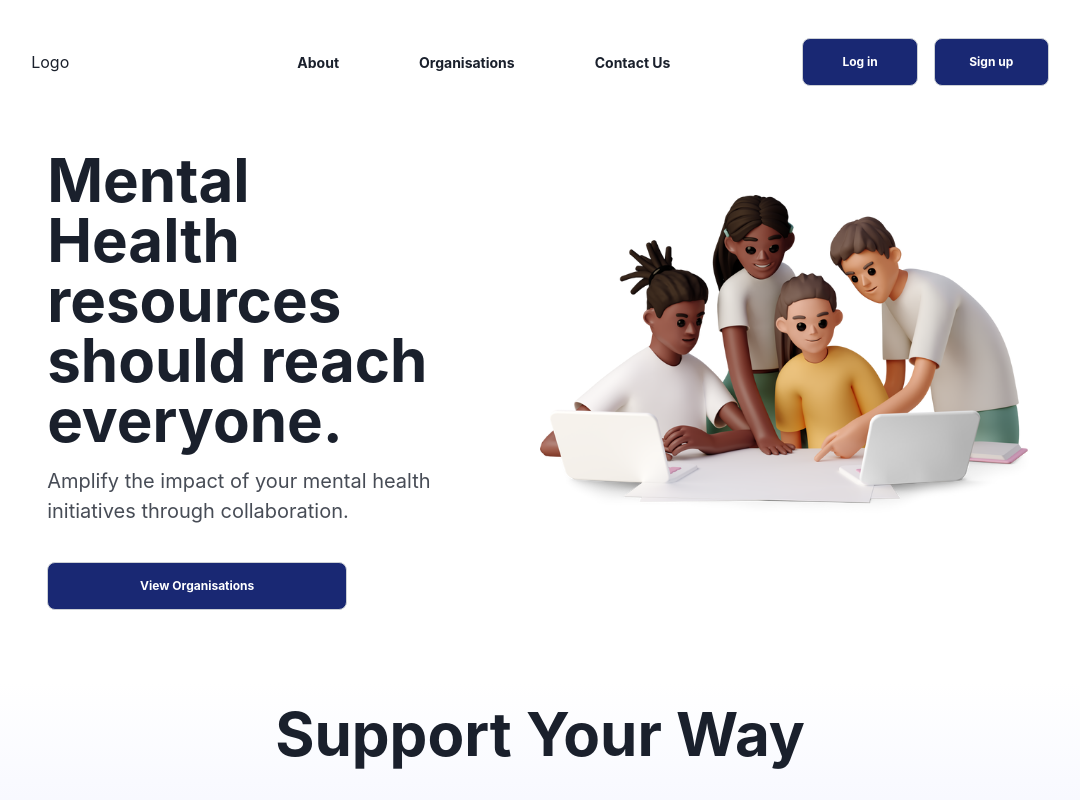
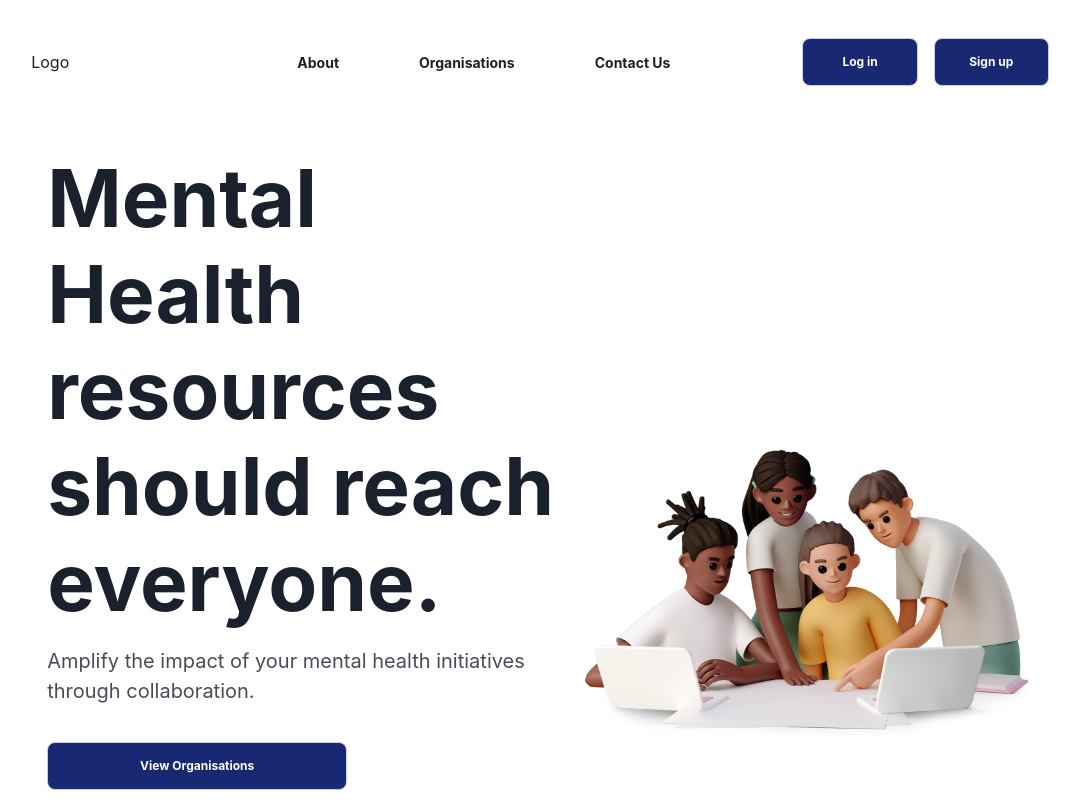
Before and after one commit to bettersg/Mendisphere, a React (Create React App) app: page / in a window 1280 px wide. Shown: the top 800 px of the page, without its empty margins (100-1180 px from the left). Built offline with nearby package versions, Linux system fonts and the light colour scheme; no server answers.

Commit message:
Update title size

```diff
--- a/src/features/home/components/FrontPage.tsx
+++ b/src/features/home/components/FrontPage.tsx
@@ -14,12 +14,12 @@ export default function FrontPage() {
       <Stack
         spacing={4}
         paddingTop="48px"
-        w={{ base: "80%", md: "40%" }}
+        w={{ base: "100%", md: "60%" }}
         align={["center", "center", "flex-start", "flex-start"]}
       >
         <Heading
           as="h1"
-          size={["md", "lg", "xl", "3xl"]}
+          fontSize={["md", "lg", "xl", "80px"]}
           fontWeight="bold"
           color="primary.800"
           textAlign={["center", "center", "left", "left"]}
@@ -59,7 +59,11 @@ export default function FrontPage() {
           }}
         />
       </Stack>
-      <Box w={{ base: "80%", sm: "60%", md: "50%" }} mb={{ base: 12, md: 0 }}>
+      <Box
+        paddingTop="300px"
+        w={{ base: "80%", sm: "60%", md: "50%" }}
+        mb={{ base: 12, md: 0 }}
+      >
         <Image src={require("../../../assets/images/3dcolleagues1.png")} />
       </Box>
     </Flex>
```
